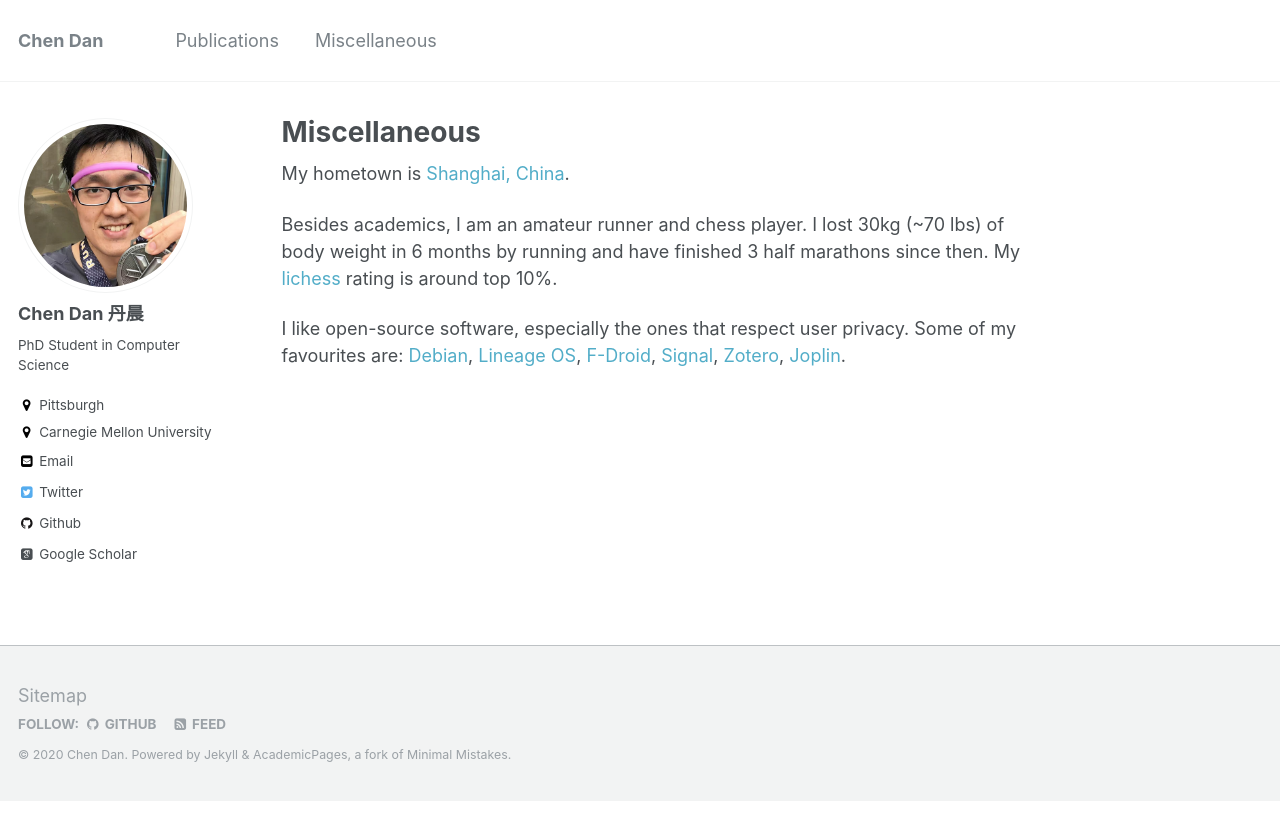
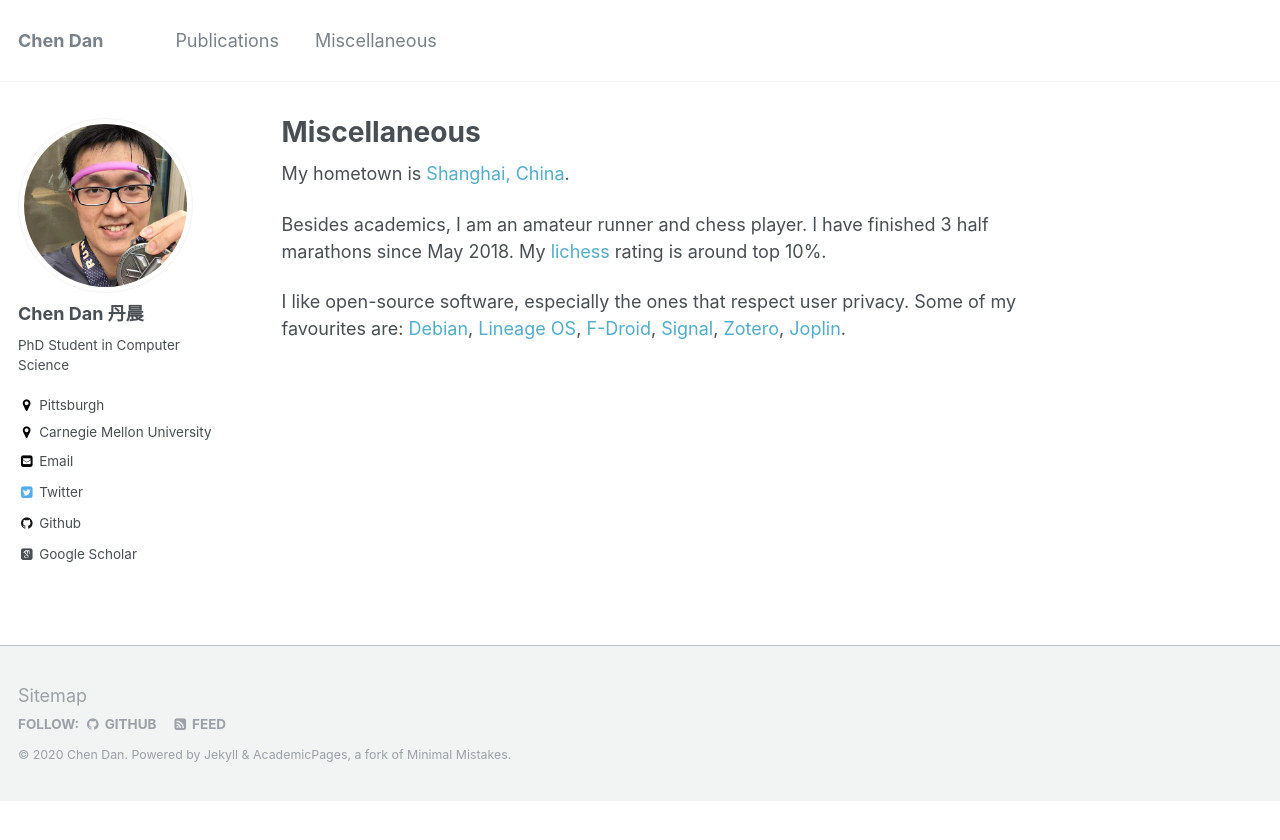
Before and after one commit to ChenDanCMU/chendancmu.github.io, a Jekyll site: the page built from _pages/miscellaneous.md, in a window 1280 px wide. Shown: the top 840 px of the page. Built offline with Jekyll 4.4.1, drawn with Linux system fonts in a browser that asks for light colours; some web fonts are replaced.

Commit message:
Update miscellaneous.md

```diff
--- a/_pages/miscellaneous.md
+++ b/_pages/miscellaneous.md
@@ -6,7 +6,7 @@ author_profile: true
 ---
 My hometown is [Shanghai, China](https://en.wikipedia.org/wiki/Shanghai).
 
-Besides academics, I am an amateur runner and chess player. I lost 30kg (~70 lbs) of body weight in 6 months by running and have finished 3 half marathons since then. My [lichess](https://lichess.org/) rating is around top 10%.
+Besides academics, I am an amateur runner and chess player. I have finished 3 half marathons since May 2018. My [lichess](https://lichess.org/) rating is around top 10%.
 
 I like open-source software, especially the ones that respect user privacy. Some of my favourites are: [Debian](https://www.debian.org/), [Lineage OS](https://lineageos.org/), [F-Droid](https://f-droid.org/), [Signal](https://www.signal.org/), [Zotero](https://www.zotero.org/), [Joplin](https://joplinapp.org/).
 
```
